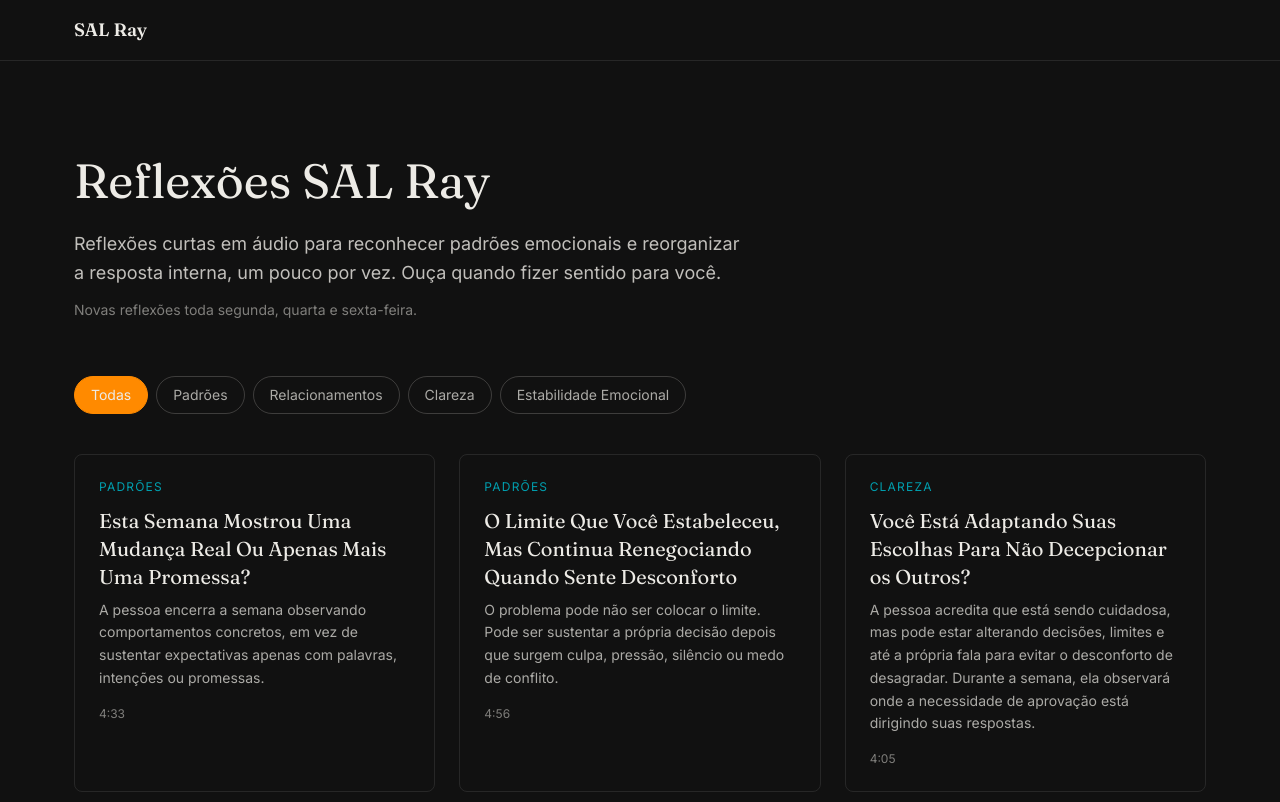
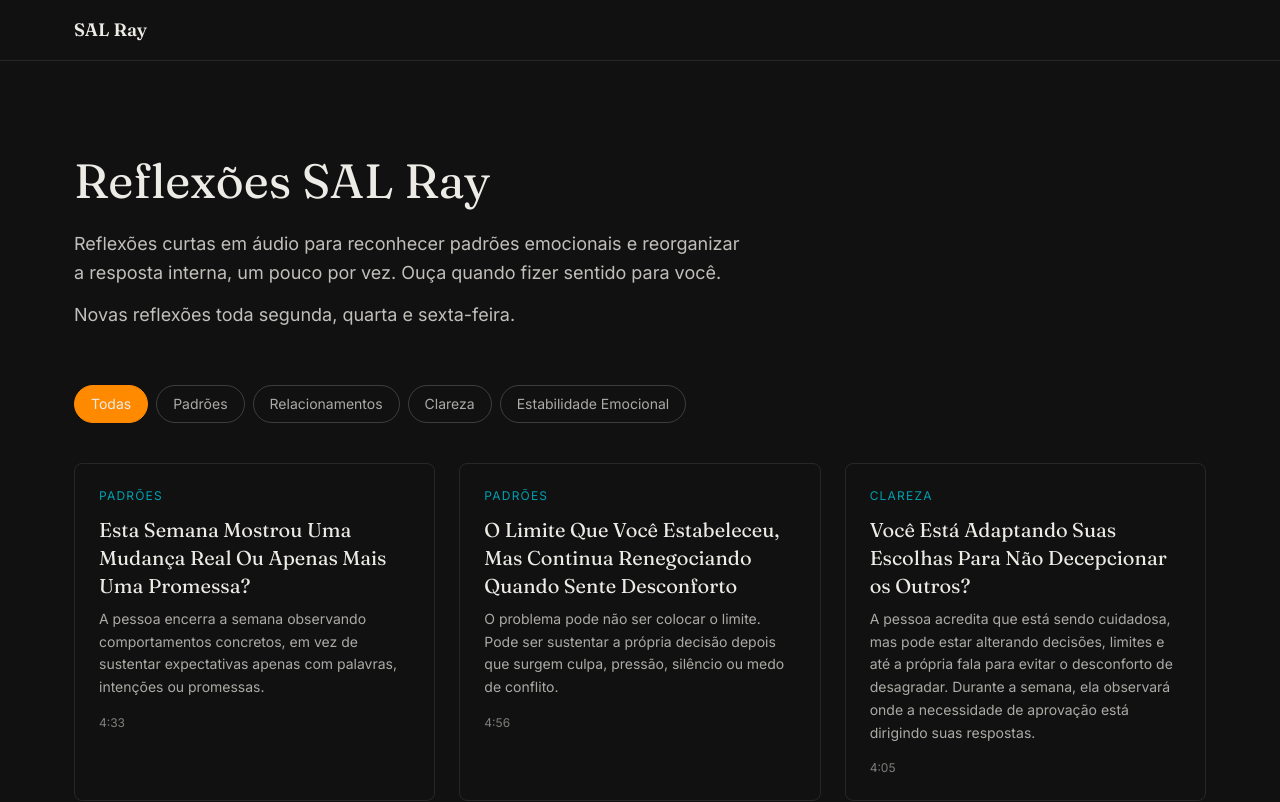
Before and after one commit to SalRaycoach/salray, a Next.js app: page /pt/reflexoes in a window 1280 px wide. Shown: the top 802 px of the page. Built offline with nearby package versions, Linux system fonts and the light colour scheme.

Commit message:
Match cadence notice font size to the hub description paragraph

```diff
--- a/app/pt/reflexoes/page.tsx
+++ b/app/pt/reflexoes/page.tsx
@@ -44,7 +44,9 @@ export default function ReflexoesHubPage() {
         Reflexões curtas em áudio para reconhecer padrões emocionais e reorganizar a resposta interna, um pouco por
         vez. Ouça quando fizer sentido para você.
       </p>
-      <p className="font-body text-sm text-charcoal/50 max-w-2xl mb-14">Novas reflexões toda segunda, quarta e sexta-feira.</p>
+      <p className="font-body text-lg text-charcoal/80 leading-relaxed max-w-2xl mb-14">
+        Novas reflexões toda segunda, quarta e sexta-feira.
+      </p>
 
       {proximaAudio && (
         <div className="max-w-2xl border border-charcoal/15 rounded-lg bg-pale-aqua/40 p-6 mb-14">
```
